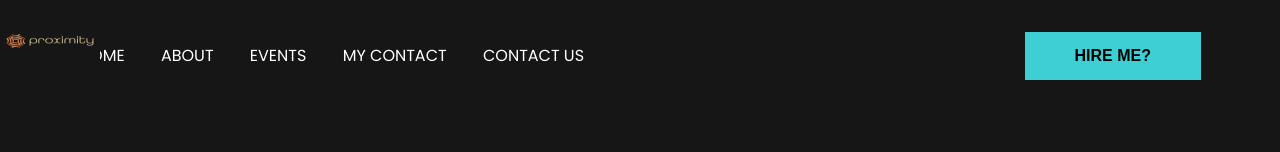
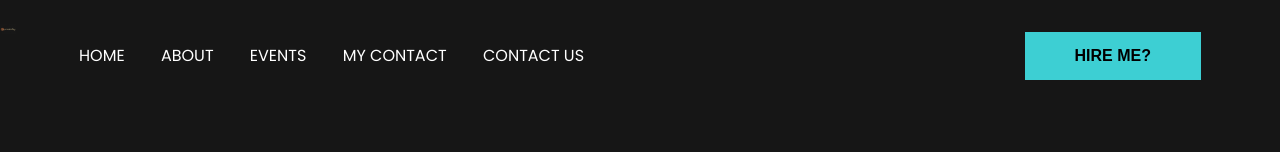
Before and after one commit to Pranav-kat/Proximity_Portfolio, a plain HTML site: page index.html in a window 1280 px wide. Shown: the top 152 px of the page. Drawn offline with Linux system fonts and the light colour scheme.

Commit message:
Update index.html

```diff
--- a/index.html
+++ b/index.html
@@ -16,7 +16,7 @@
             <nav class="flex items-center justify-between">
                 <div class="left flex items-center">
                     <div class="logo">
-                        <img src="IMAGES/logo.jpg" style="z-index:-2" alt="" width="100" height="47">
+                        <img src="IMAGES/logo.jpg" style="z-index:-1" alt="" width="16" height="10">
                     </div>
                     <div class="nav-bar">
                         <a href="#home">HOME</a>
```
